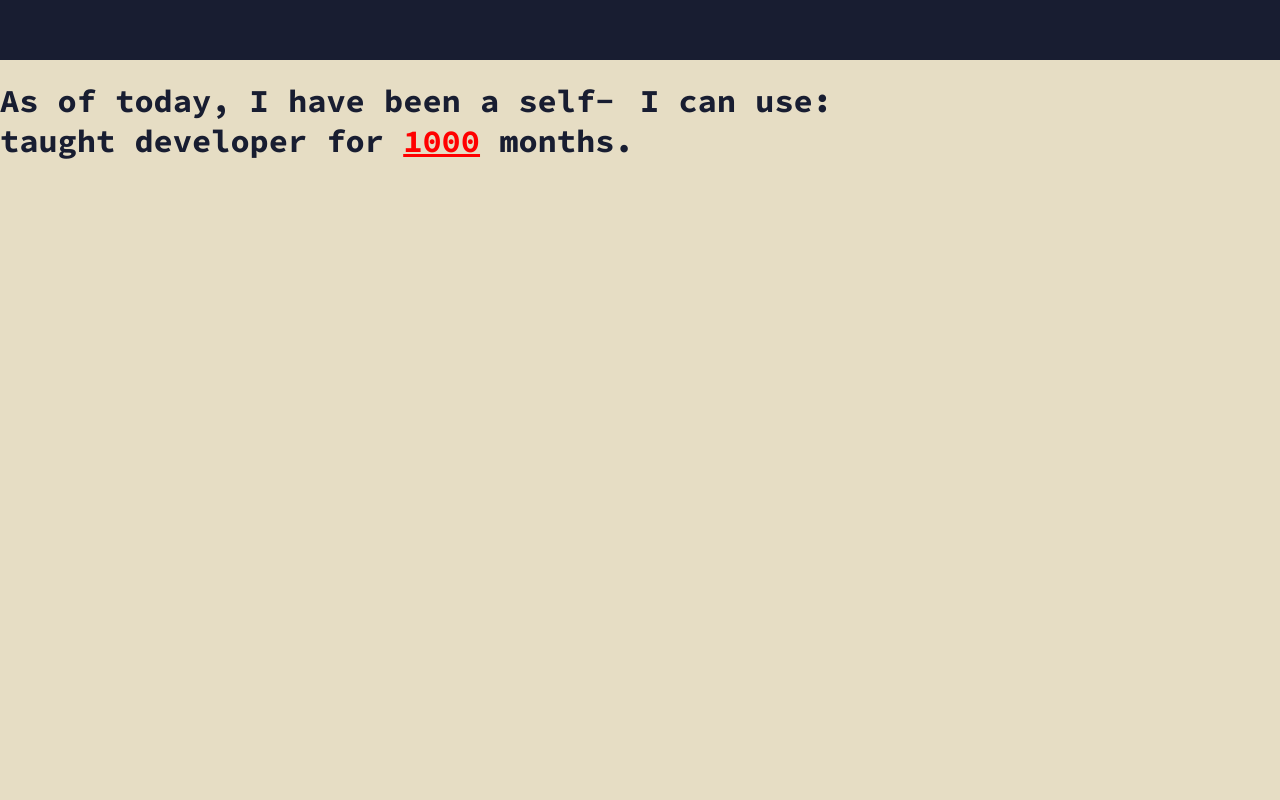
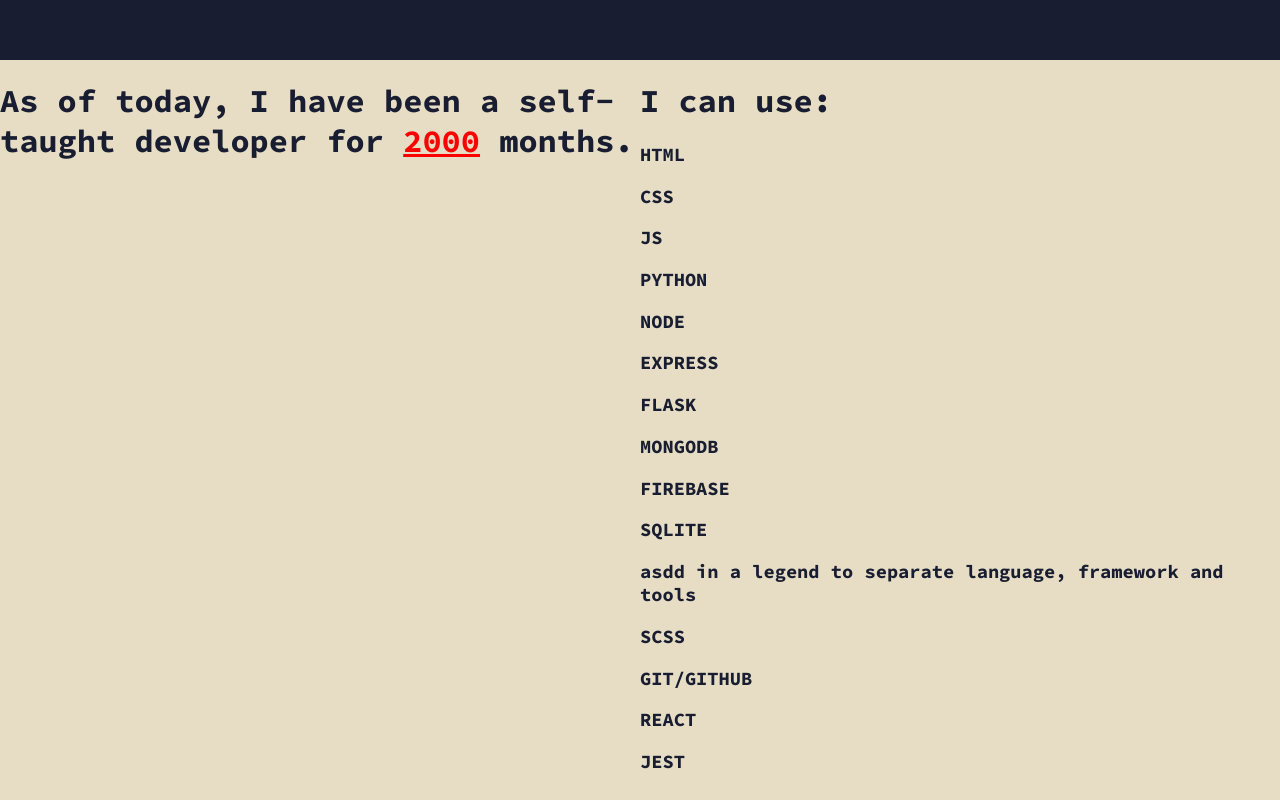
Before and after one commit to salmonsashimi/my-site, a React (Create React App) app: page / in a window 1280 px wide. Shown: the part 740-1540 px from the top of the page. Built offline with nearby package versions, Linux system fonts and the light colour scheme.

Commit message:
added components

```diff
--- a/src/components/About.js
+++ b/src/components/About.js
@@ -1,13 +1,19 @@
 import React from 'react';
 import '../styles/About.css'
+import SkillBox from './SkillBox';
 
-export default () => (
+export default () => {
+    let months = 2000;
+
+    return (
         <div className='about'>
             <div className='about-container about-left'>
-            <h1>As of today, I have been a self-taught developer for <span className='months'>{1000}</span> months.</h1>
+                <h1>As of today, I have been a self-taught developer for <span className='months'>{months}</span> months.</h1>
             </div>
             <div className=' about-container about-right'>
                 <h1>I can use:</h1>
+                <SkillBox />
             </div>
         </div>
     )
+}
--- /dev/null
+++ b/src/components/Skill.js
@@ -0,0 +1,7 @@
+import React from 'react';
+
+export default (props) => (
+    <div>
+        <h3>{props.skill}</h3>
+    </div>
+)
--- /dev/null
+++ b/src/components/SkillBox.js
@@ -0,0 +1,22 @@
+import React from 'react';
+import Skill from './Skill';
+
+export default () => (
+    <div>
+        <Skill skill='HTML' />
+        <Skill skill='CSS' />
+        <Skill skill='JS' />
+        <Skill skill='PYTHON' />
+        <Skill skill='NODE' />
+        <Skill skill='EXPRESS' />
+        <Skill skill='FLASK' />
+        <Skill skill='MONGODB' />
+        <Skill skill='FIREBASE' />
+        <Skill skill='SQLITE' />
+        <h3> asdd in a legend to separate language, framework and tools</h3>
+        <Skill skill='SCSS' />
+        <Skill skill='GIT/GITHUB' />
+        <Skill skill='REACT' />
+        <Skill skill='JEST' />
+    </div>
+)
```
Lines whose indentation alone changed are shown as unchanged.
